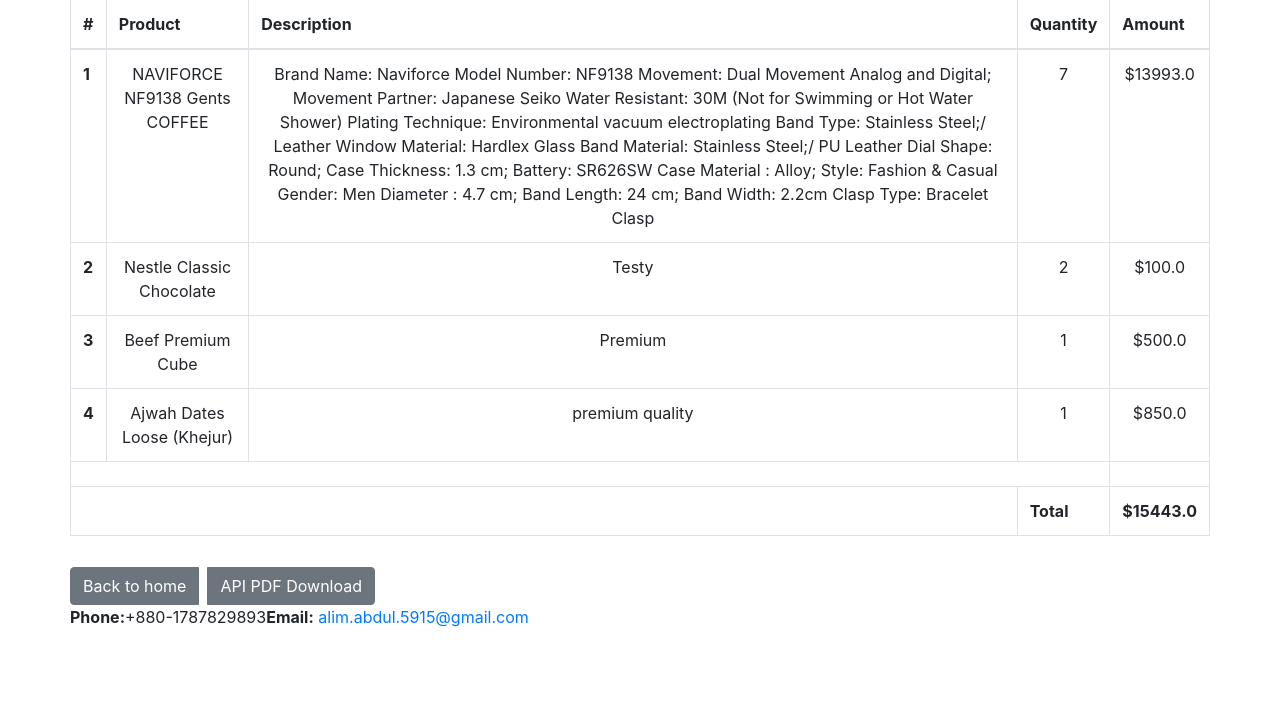
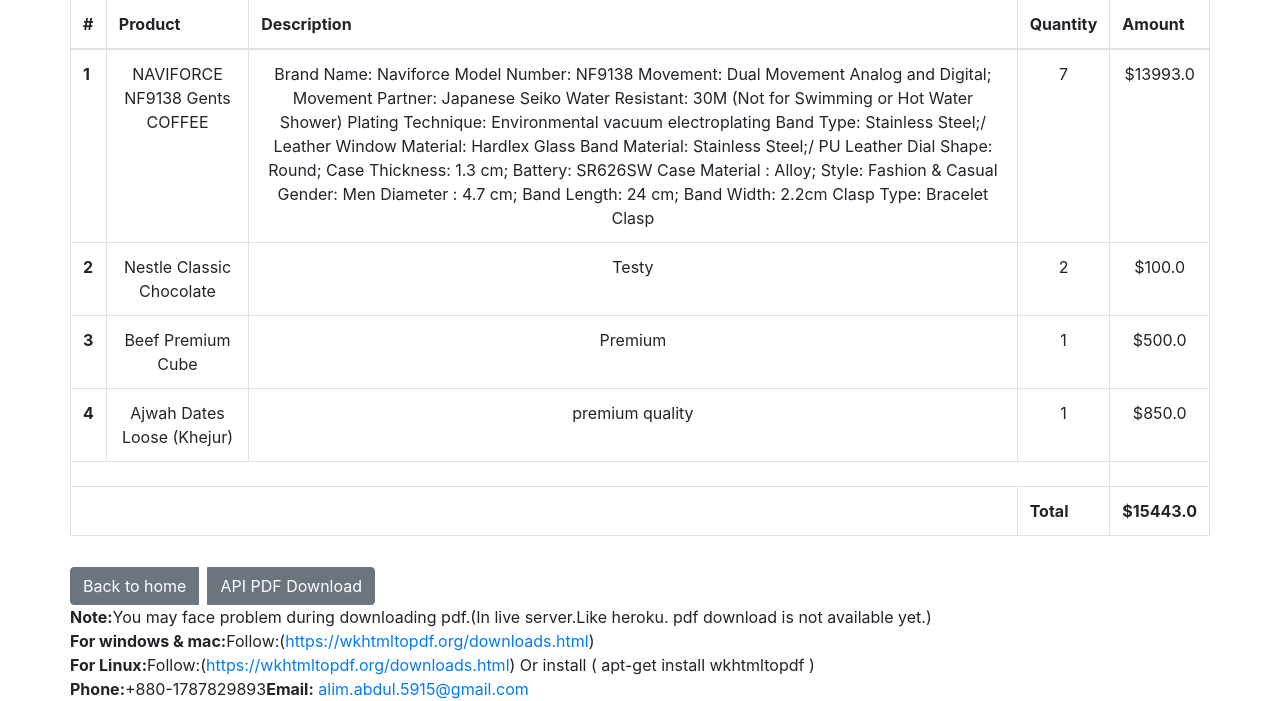
Before and after one commit to md-abdul-alim/Super-Shop-Management, a Django app: a page that uses templates/pdf_invoice_view.html in a window 1280 px wide. Shown: the part 149-850 px from the top of the page. Before the commit the page ends 776 px from the top, so only its background shows below. Run offline with Django 3.2, Linux system fonts and the light colour scheme; a user stored in the database is signed in; data comes from the database, SQL or seed files in the repository; both versions use the stored data as it was after the commit; some libraries are stand-ins or nearby versions.

Commit message:
updated download pdf

```diff
--- a/management/views.py
+++ b/management/views.py
@@ -137,16 +137,19 @@ def pdf_invoice_download(self, ref_code):
     }
 
     ####################
+    # https://stackoverflow.com/questions/54707110/how-to-get-wkhtmltopdf-working-on-heroku
     import os, sys, subprocess, platform
 
     if platform.system() == "Windows":
-        print("in")
         pdfkit_config = pdfkit.configuration(wkhtmltopdf=os.environ.get('WKHTMLTOPDF_BINARY', 'C:\\Program Files\\wkhtmltopdf\\bin\\wkhtmltopdf.exe'))
+    elif platform.system() == "Linux":
+        pdf_invoice = pdfkit.from_string(html, False, options=options)
     else:
         os.environ['PATH'] += os.pathsep + os.path.dirname(sys.executable)
         WKHTMLTOPDF_CMD = subprocess.Popen(['which', os.environ.get('WKHTMLTOPDF_BINARY', 'wkhtmltopdf')],
             stdout=subprocess.PIPE).communicate()[0].strip()
         pdfkit_config = pdfkit.configuration(wkhtmltopdf=WKHTMLTOPDF_CMD)
+
     pdf_invoice = pdfkit.from_string(html, False, options=options, configuration=pdfkit_config)
     ####################
     ##OR: only for linux
--- a/requirements.txt
+++ b/requirements.txt
@@ -38,6 +38,3 @@ stripe==2.55.0
 typing-extensions==3.7.4.3
 urllib3==1.26.2
 whitenoise==5.2.0
-wkhtmltopdf-pack-ng==0.12.3.0
-
-git+git://github.com/johnfraney/wkhtmltopdf-pack.git
--- a/templates/order_snippet.html
+++ b/templates/order_snippet.html
@@ -38,10 +38,10 @@
     <form class="card p-2" action="{% url 'ecommerce:add-coupon' %}" method="POST">
     <div class="input-group">
         {% csrf_token %}
-        {% comment %} <input type="text" class="form-control" placeholder="Promo code" aria-label="Recipient's username" aria-describedby="basic-addon2"> {% endcomment %}
+        {% comment %} <input type="text" class="form-control" placeholder="Promo code" aria-label="Recipient's username" aria-describedby="basic-addon2" /> {% endcomment %}
         {{couponform.code}}
         <div class="input-group-append">
-        <button class="btn btn-secondary btn-md waves-effect m-0" type="submit">Redeem</button>
+        <button class="btn btn-secondary btn-md waves-effect m-0" type="submit" disabled>Redeem</button>
         </div>
     </div>
     </form>
--- a/templates/pdf_invoice_view.html
+++ b/templates/pdf_invoice_view.html
@@ -106,6 +106,21 @@
       </div>
     <div class="row">
         <div class="span3">
+            <strong>Note:</strong>You may face problem during downloading pdf.(In live server.Like heroku. pdf download is not available yet.)
+        </div>
+    </div>
+    <div class="row">
+        <div class="span3">
+            <strong>For windows & mac:</strong>Follow:(<a href="https://wkhtmltopdf.org/downloads.html" target="_blank">https://wkhtmltopdf.org/downloads.html</a>)
+        </div>
+    </div>
+    <div class="row">
+        <div class="span3">
+            <strong>For Linux:</strong>Follow:(<a href="https://wkhtmltopdf.org/downloads.html" target="_blank">https://wkhtmltopdf.org/downloads.html</a>) Or install ( apt-get install wkhtmltopdf )
+        </div>
+    </div>
+    <div class="row">
+        <div class="span3">
             <strong>Phone:</strong>+880-1787829893
         </div>
         <div class="span3">
```
Also changed, not shown: db.sqlite3, media/qr_codes/qr-0f112ac9-43f8-4a8f-bfc6-4916543e368a.png (deleted), media/qr_codes/qr-4eb0410b-a68c-4533-83ea-c9a7a7c08040.png (deleted), media/qr_codes/qr-b8b71c0b-93f0-4c29-acff-626341d27383.png (deleted). Lines whose indentation alone changed are shown as unchanged.
